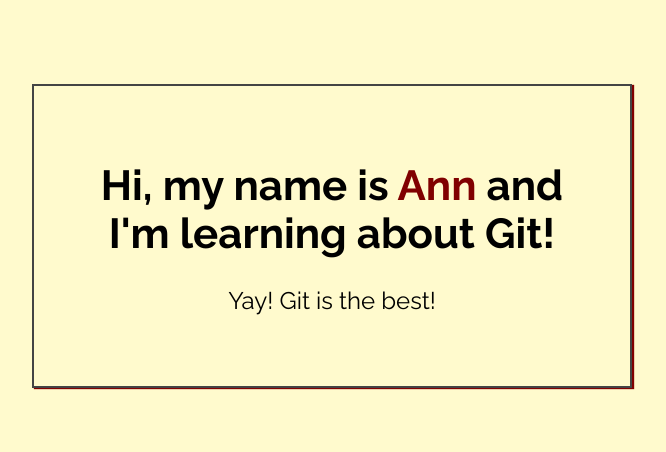
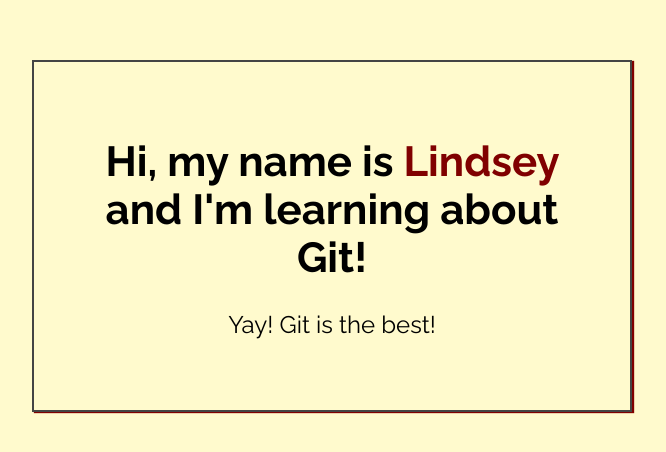
Before and after one commit to lindseydortch/my-first-repo, a plain HTML site: page index.html in a window 1280 px wide. Shown: the part 164-616 px from the top of the page, without its empty margins (308-974 px from the left). Drawn offline with Linux system fonts and the light colour scheme.

Commit message:
Added name to index.html

```diff
--- a/index.html
+++ b/index.html
@@ -14,7 +14,7 @@
 <body>
 
     <div class="greeting">
-        <h1>Hi, my name is <span class="highlight">Ann</span> and I'm learning about Git! </h1>
+        <h1>Hi, my name is <span class="highlight">Lindsey</span> and I'm learning about Git! </h1>
 
         <p>Yay! Git is the best!</p>
     </div>
```
